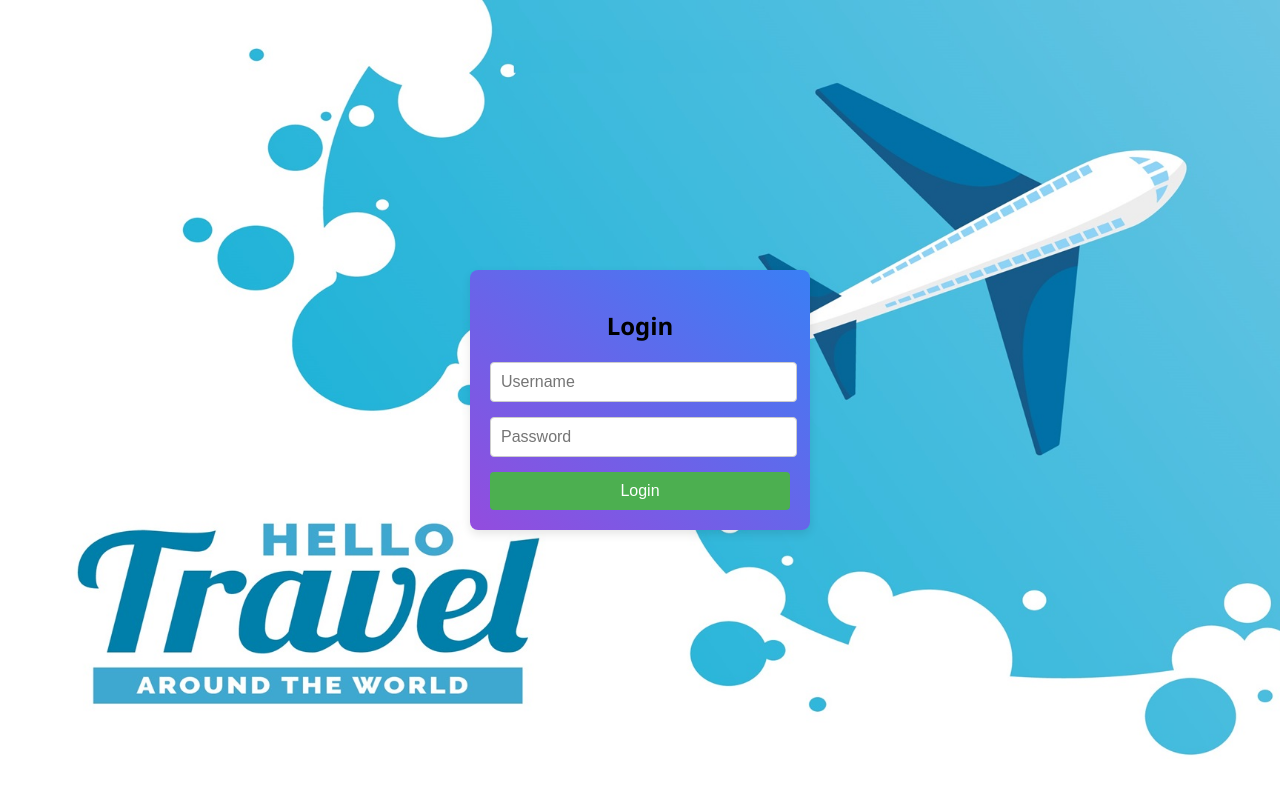
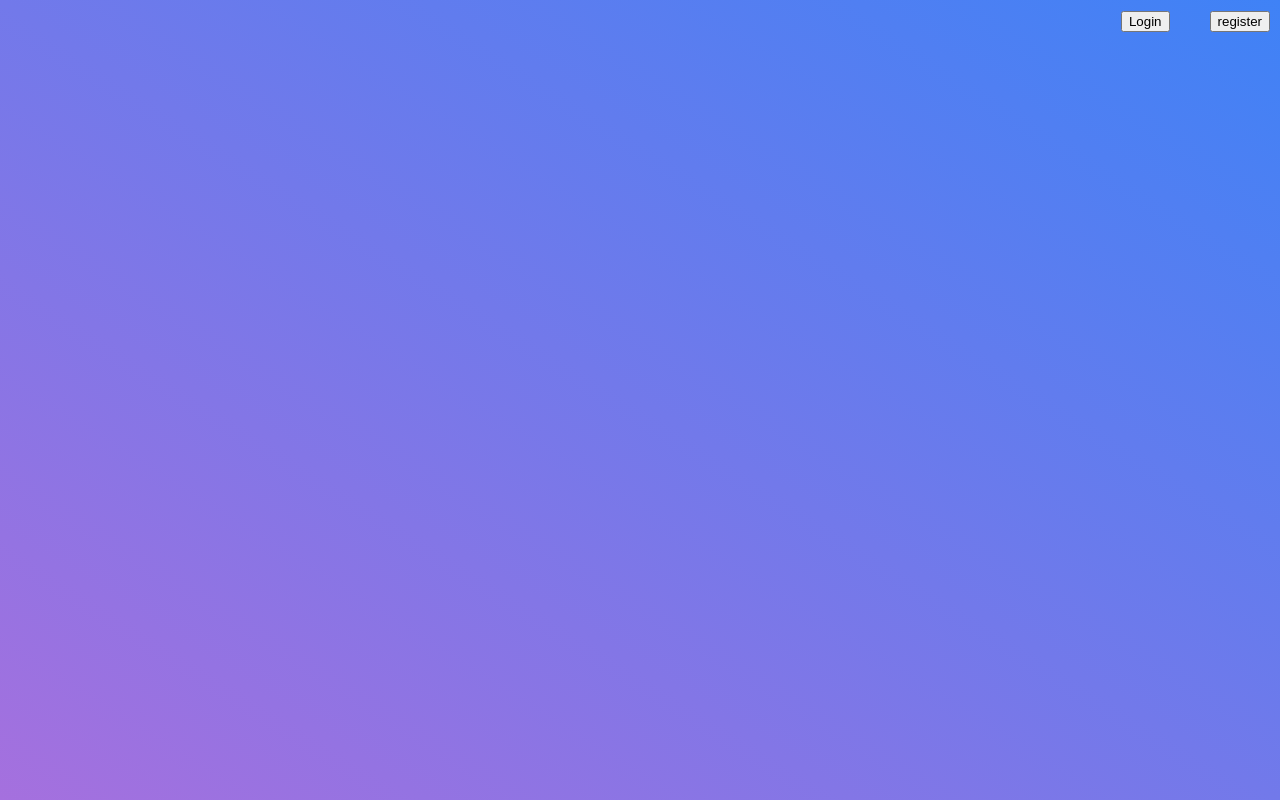
Before and after one commit to ntdungg15/QAirline, a React (Create React App) app in the folder frontend/: page / in a window 1280 px wide. Built offline with nearby package versions, Linux system fonts and the light colour scheme.

Commit message:
creative homepage

```diff
--- a/frontend/src/App.css
+++ b/frontend/src/App.css
@@ -13,7 +13,7 @@
   }
 }
 
-.App-header {
+/* .App-header {
   background-color: #282c34;
   min-height: 100vh;
   display: flex;
@@ -22,7 +22,7 @@
   justify-content: center;
   font-size: calc(10px + 2vmin);
   color: white;
-}
+} */
 
 .App-link {
   color: #61dafb;
--- a/frontend/src/App.js
+++ b/frontend/src/App.js
@@ -2,10 +2,15 @@ import React from 'react';
 import './App.css';
 import logo from './logo.svg';
 import Login from './components/js/login';  // Nhập Login component
+import Homepage from './pages/js/Homepage';
+
 function App() {
   return (
     <div className="App">
-      <Login />
+
+      <Homepage />
+
+      {/* <Login /> */}
       {/* <header className="App-header">
         <img src={logo} className="App-logo" alt="logo" />
         <p>
--- /dev/null
+++ b/frontend/src/pages/css/homepage.css
@@ -0,0 +1,27 @@
+.homepage {
+    display: flex;
+    justify-content: right;
+    background: linear-gradient(to top right, #a570de, #3f82f6);
+    width: 100vw;
+    height: 100vh;
+    margin: 0;
+    padding: 0;
+}
+
+.menu {
+    display: flex;
+    justify-content: right;
+}
+
+
+.navbar {
+    display: flex;
+    gap: 20px;
+    list-style: none;
+    padding: 0;
+    margin: 0;
+}
+
+.login, .register {
+    padding: 10px;
+}
--- /dev/null
+++ b/frontend/src/pages/js/Homepage.js
@@ -0,0 +1,26 @@
+import React, { useState } from 'react';
+import '../css/homepage.css';
+
+const Homepage = () => {
+    return (
+        <div className='homepage'>
+            <div className='menu'>
+                <nav>
+                    <ul className='navbar'>
+                        <div className='login'>
+                            <input type='button' value="Login"/>
+                            </div>
+                        <div className='register'>
+                        <input type='button' value="register"/>
+                        </div>
+                    </ul>
+                </nav>
+            </div>
+            <div className='content'>
+                {}
+            </div>
+        </div>
+    );
+};
+
+export default Homepage;
```
